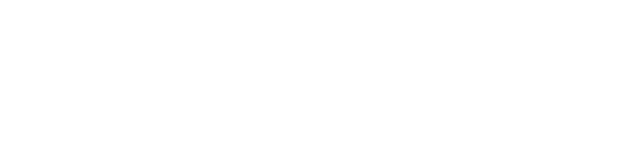
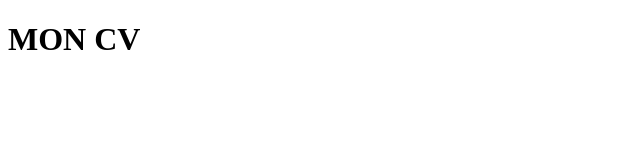
Before and after one commit to Baron-des-barons/git-mon-cv, a plain HTML site: page index.html in a window 1280 px wide. Shown: the whole page, without its empty margins (0-640 px from the left). Drawn offline with Linux system fonts and the light colour scheme.

Commit message:
mise en place de la session titre

```diff
--- a/index.html
+++ b/index.html
@@ -6,6 +6,7 @@
 	<title></title>
 </head>
 <body>
+	<h1>MON CV</h1>
 
 </body>
 </html>
```
